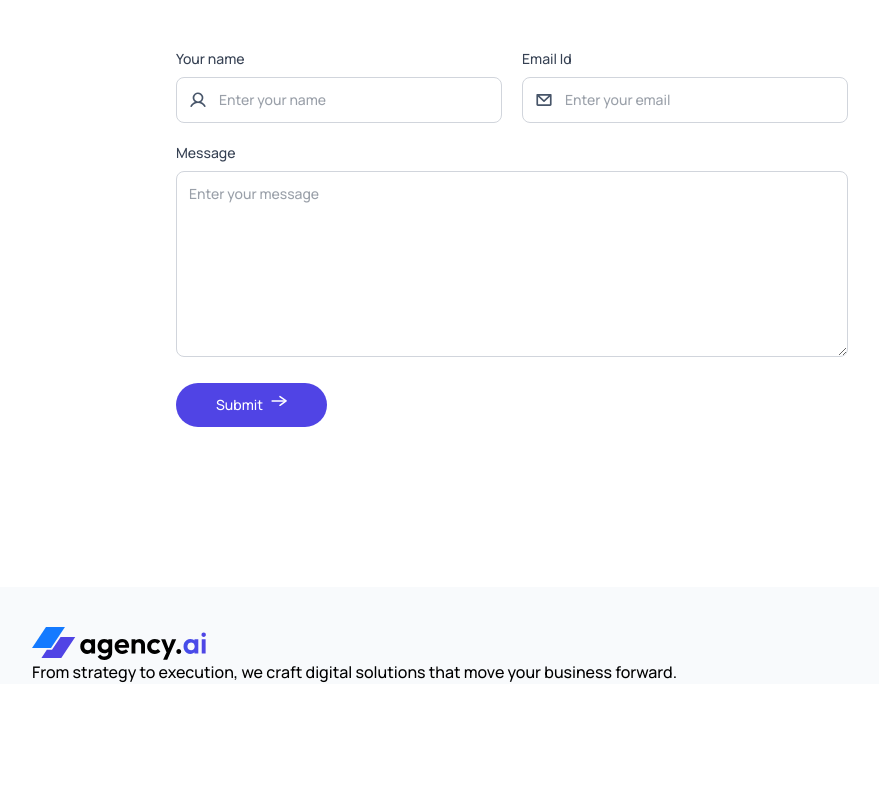
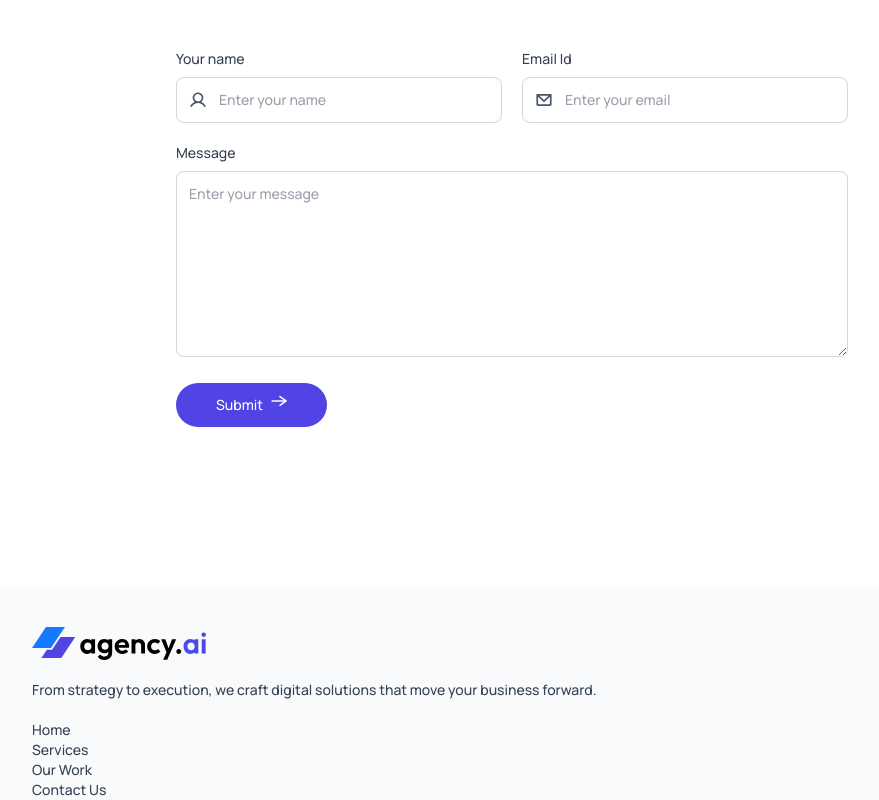
Before and after one commit to varad-n/react-tailwind, a React (Vite) app: page / in a window 1280 px wide. Shown: the part 3200-4000 px from the top of the page, without its empty margins (128-1007 px from the left). Before the commit the page ends 3884 px from the top, so only its background shows below. Built offline with nearby package versions, Linux system fonts and the light colour scheme.

Commit message:
in progress

```diff
--- a/src/App.jsx
+++ b/src/App.jsx
@@ -21,7 +21,7 @@ const App = () => {
       <OurWork />
       <Teams />
       <ContactUs />
-      <Footer />
+      <Footer theme={theme}/>
     </div>
   )
 }
--- a/src/components/Footer.jsx
+++ b/src/components/Footer.jsx
@@ -1,14 +1,22 @@
 import React from 'react'
 import assets from '../assets/assets'
 
-const Footer = () => {
+const Footer = ({theme}) => {
   return (
     <div className='bg-slate-50 dark:bg-gray-900 pt-10 sm:pt-10 mt-20 sm:mt-40 px-4 sm:px-10 lg:px-24 xl:px-40'>
         {/* Footer top */}
         <div className='flex justify-between lg:items-center max-lg:flex-col gap-10'>
-            <div>
-                <img src={assets.logo} className='w-32 sm:w-44' alt="" />
+            <div className='space-y-5 text-sm text-gray-700 dark:text-gray-400'>
+                <img src={theme === 'dark' ? assets.logo_dark : assets.logo} className='w-32 sm:w-44' alt="" />
                 <p>From strategy to execution, we craft digital solutions that move your business forward.</p>
+
+                <ul>
+                  <li><a className='hover:text-primary' href='#hero'>Home</a></li>
+                  <li><a className='hover:text-primary' href='#services'>Services</a></li>
+                  <li><a className='hover:text-primary' href='#our-work'>Our Work</a></li>
+                  <li><a className='hover:text-primary' href='#contact-us'>Contact Us</a></li>
+                </ul>
+
             </div>
             <div></div>
         </div>
```
